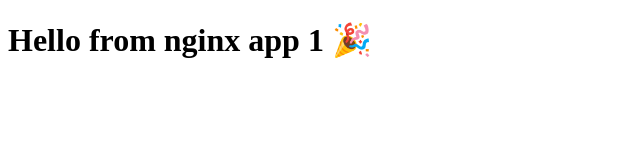
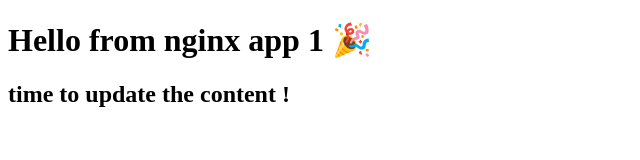
Before and after one commit to cristalcorp/hello-nginx-1, a plain HTML site: page index.html in a window 1280 px wide. Shown: the whole page, without its empty margins (0-640 px from the left). Drawn offline with Linux system fonts and the light colour scheme.

Commit message:
update content

```diff
--- a/index.html
+++ b/index.html
@@ -3,5 +3,6 @@
   <head><title>Hello from nginx 1</title></head>
   <body>
     <h1>Hello from nginx app 1 🎉</h1>
+    <h2>time to update the content !</h2>
   </body>
 </html>
```
